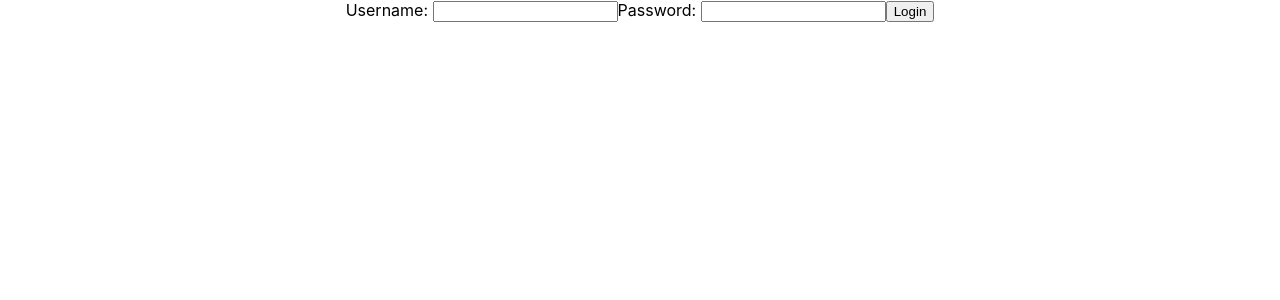
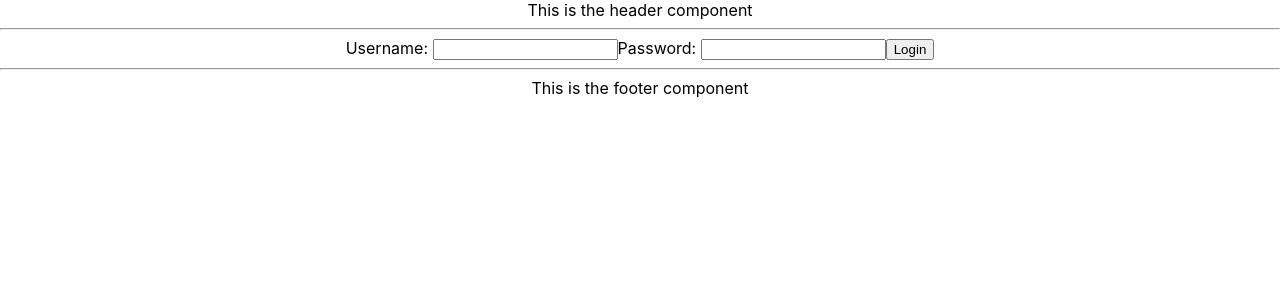
Before and after one commit to martin-nolan-2020/castle-app-frontend, a React (Create React App) app: page / in a window 1280 px wide. Shown: the top 300 px of the page. Built offline with nearby package versions, Linux system fonts and the light colour scheme.

Commit message:
added basic header and footer

```diff
--- a/src/components/castle-app/CastleApp.jsx
+++ b/src/components/castle-app/CastleApp.jsx
@@ -9,6 +9,9 @@ class CastleApp extends Component{
             <h2>a smaller heading</h2> */}
 
             <Router>
+
+                <HeaderComponent/>
+
                 {/* the Switch means only one Route can be rendered at any point in time */}
                 <Switch>
                     <Route path="/" exact component={LoginComponent}/>
@@ -17,6 +20,8 @@ class CastleApp extends Component{
                     <Route path="/castles" component={ListCastlesComponent}/>
                     <Route component={ErrorComponent}/>
                 </Switch>
+
+                <FooterComponent/>
             </Router>
 
             {/* <LoginComponent/>
@@ -88,6 +93,29 @@ class WelcomeComponent extends Component{
         )
     }
 }
+
+class HeaderComponent extends Component{
+    render(){
+        return(
+            <div>
+                This is the header component
+                <hr></hr>
+            </div>
+        )
+    }
+}
+
+class FooterComponent extends Component{
+    render(){
+        return(
+            <div>
+                <hr></hr>
+                This is the footer component
+            </div>
+        )
+    }
+}
+
 
 function ErrorComponent(){
     return(
```
